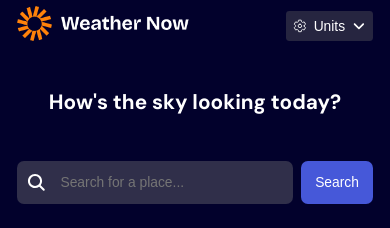
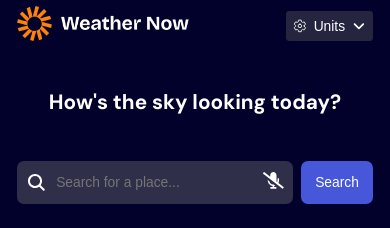
Before and after one commit to Drslope-99/weather_app, a React (Vite) app: page / in a window 390 px wide. Shown: the top 228 px of the page. Built offline with nearby package versions, Linux system fonts and the light colour scheme; no server answers.

Commit message:
added the microphone component

```diff
--- a/src/components/Search/Search.jsx
+++ b/src/components/Search/Search.jsx
@@ -1,12 +1,21 @@
 import { useState } from "react";
 import styles from "./Search.module.css";
 import { IoSearch } from "react-icons/io5";
+import { FaMicrophone } from "react-icons/fa";
+import { FaMicrophoneSlash } from "react-icons/fa";
 
 export default function Search() {
   const [search, setSearch] = useState("");
+  const [microphone, setMicrophone] = useState(false);
+
+  const toggleMic = () => {
+    setMicrophone((prev) => !prev);
+  };
+
   return (
     <form className={styles.searchForm}>
       <div className={styles.searchContainer}>
+        <div className={styles.searchWrapper}>
           <IoSearch className={styles.searchIcon} />
           <input
             type="text"
@@ -15,6 +24,15 @@ export default function Search() {
             value={search}
             onChange={(e) => setSearch(e.target.value)}
           />
+          <button
+            type="button"
+            className={`${styles.micBtn} ${microphone ? "active" : ""}`}
+            onClick={toggleMic}
+          >
+            {!microphone ? <FaMicrophoneSlash /> : <FaMicrophone />}
+          </button>
+        </div>
+
         <button type="button" className={styles.searchBtn}>
           search
         </button>
--- a/src/components/Search/Search.module.css
+++ b/src/components/Search/Search.module.css
@@ -5,10 +5,16 @@
 }
 
 .searchContainer {
-  position: relative;
   display: flex;
   align-items: center;
   gap: var(--spacing-lg);
+}
+
+.searchWrapper {
+  position: relative;
+  display: flex;
+  flex: 0 1 80%;
+  align-items: center;
 }
 
 .searchIcon {
@@ -17,9 +23,49 @@
   left: 1rem;
 }
 
+.micBtn {
+  position: absolute;
+  right: 1rem;
+  font-size: var(--font-xlg);
+  cursor: pointer;
+  border: none;
+  background-color: transparent;
+  color: var(--white);
+  z-index: 10;
+}
+
+.micBtn::after {
+  right: 0;
+  position: absolute;
+  content: "";
+  width: 100%;
+  height: 100%;
+  background-color: var(--darkBlue-900);
+  z-index: -1;
+  transform: scale(0);
+  opacity: 1;
+  border-radius: 50%;
+}
+
+:global(.active)::after {
+  animation: pulseWave 1.5s ease-out infinite;
+}
+
+@keyframes pulseWave {
+  0% {
+    transform: scale(0);
+    opacity: 1;
+  }
+  100% {
+    transform: scale(2);
+    opacity: 0;
+  }
+}
+
 .searchInput {
-  flex: 0 1 80%;
-  padding-inline: 5rem var(--spacing-xxl);
+  /* flex: 0 1 80%; */
+  width: 100%;
+  padding-inline: 4.5rem;
   font-size: 1.6rem;
   background-color: var(--darkBlue-700);
   color: var(--white);
@@ -55,6 +101,7 @@
   height: 15rem;
   background-color: var(--darkBlue-700);
   border-radius: var(--radius-8);
+  z-index: 10;
 }
 
 @media screen and (max-width: 900px) {
```
Lines whose indentation alone changed are shown as unchanged.
